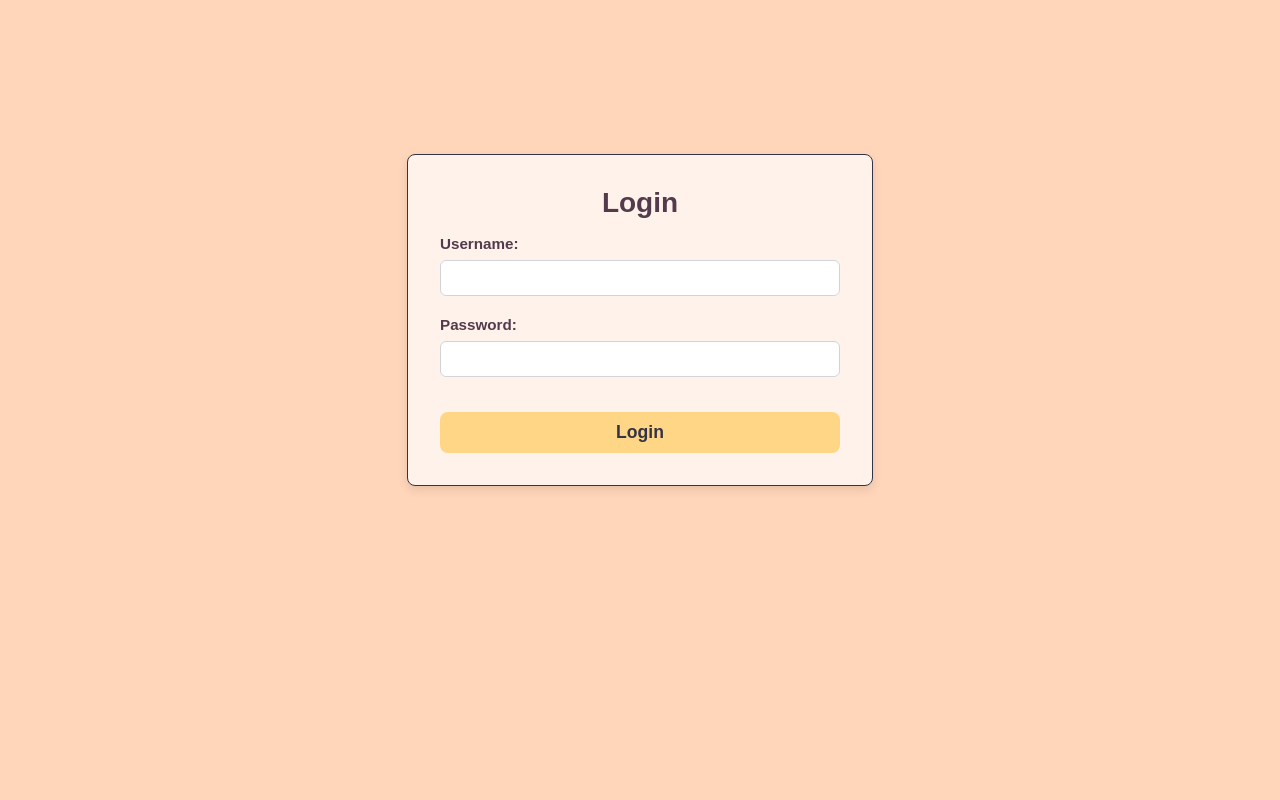
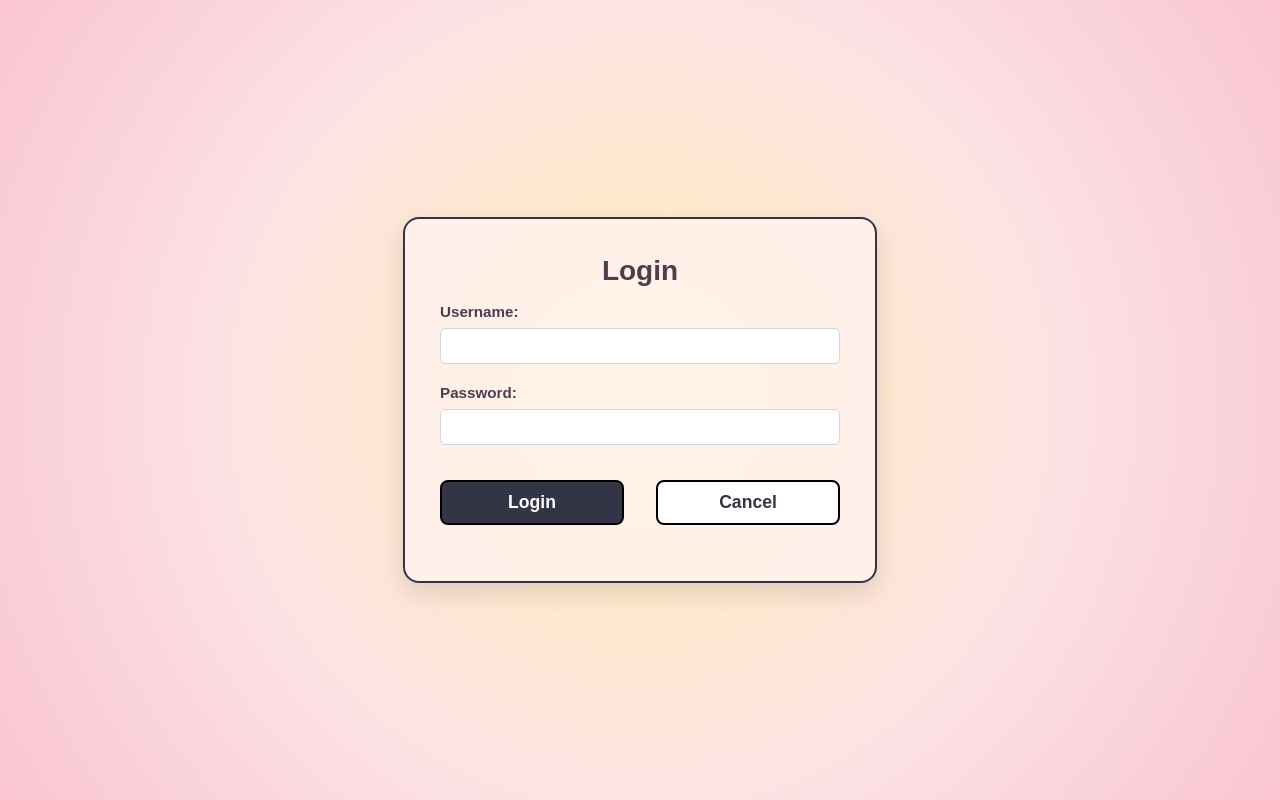
Before and after one commit to sruthi-55/NotesApp, a React (Vite) app in the folder NotesApp_frontend/notes-frontend/: page /login in a window 1280 px wide. Built offline with nearby package versions, Linux system fonts and the light colour scheme.

Commit message:
Style HomePage, Login and Register pages

```diff
--- a/NotesApp_frontend/notes-frontend/src/pages/AuthForm.module.css
+++ b/NotesApp_frontend/notes-frontend/src/pages/AuthForm.module.css
@@ -1,9 +1,14 @@
 body{
   margin: 0;
-  background-color: #FFD6BA;
+  min-height: 100vh;
+  background:
+  radial-gradient(circle at center, #FFF1B8 0%, #FDE2E4 55%, #F9C5D1 100%);
+
+  background-repeat: no-repeat;
+  background-size: cover;
 }
 .pageWrapper {
-  height: 80vh;
+  height: 100vh;
   display: flex;
   justify-content: center;
   align-items:center;
@@ -12,11 +17,12 @@ body{
 
 .container {
   width: 400px;
-  margin: 3rem auto;
-  padding: 2rem;
-  background-color: #FFF2EB;
-  border-radius: 0.5rem;
-  box-shadow: 0 4px 10px rgba(0, 0, 0, 0.1);
+  /* margin: 3rem auto; */
+  padding: 2.2rem;
+  background: rgba(255, 242, 235, 0.9);
+  backdrop-filter: blur(10px);
+  border-radius: 16px;
+  box-shadow: 0 10px 25px rgba(0, 0, 0, 0.12);
 
   font-family: "Ancizar Sans", sans-serif;
   font-optical-sizing: auto;
@@ -24,7 +30,8 @@ body{
   font-style: normal;
 
   color: #533B4D;
-  border: 1px solid #333446;
+  border: 2px solid #333446;
+  /* margin-top: 200px; */
 }
 
 .title {
@@ -63,7 +70,7 @@ body{
   box-shadow: 0 0 0 3px #FFAAAA;
 }
 
-.button {
+/* .button {
   margin-top: 15px;
   width: 100%;
   background-color: #FFD586;
@@ -80,4 +87,60 @@ body{
 
 .button:hover {
   background-color: #FFAAAA;
+} */
+
+.buttonGroup {
+  display: flex;
+  justify-content: center;
+  gap: 2rem;
+  margin-top: -20px;
+  margin-bottom: 20px;
 }
+
+.button {
+  margin-top: 35px;
+  width: 100%;
+  background-color: #FFD586;
+  color: #333446;
+  padding: 0.65rem 0;
+  font-weight: 700;
+  font-size: 1.1rem;
+  border: none;
+  border-radius: 0.5rem;
+  cursor: pointer;
+  transition: background-color 0.3s ease;
+  user-select: none;
+  border: 2px solid black;
+}
+
+
+
+.loginButton {
+  background-color: #333446;
+  color: #fff;
+}
+
+.loginButton:hover {
+  background-color: #FFD586;
+  color: #333446;
+}
+
+.registerButton {
+  background-color: #fff;
+  color: #333446;
+}
+
+.registerButton:hover {
+  background-color: #FFD586;
+  color: #333446;
+}
+
+.cancelButton {
+  background-color: #fff;
+  color: #333446;
+}
+
+.cancelButton:hover {
+  background-color: #FFD586;
+  color: #333446;
+}
--- a/NotesApp_frontend/notes-frontend/src/pages/HomePage.module.css
+++ b/NotesApp_frontend/notes-frontend/src/pages/HomePage.module.css
@@ -8,15 +8,28 @@ body{
   display: flex;
   justify-content: center;
   align-items: center;
-  background-color: rgba(0, 0, 0, 0.1);  /* body background */
-  background-image: linear-gradient(to right, #ffe3e1, #ffc7c7);
+  background:
+    radial-gradient(at 15% 25%, #FFE5EC 0px, transparent 50%),
+    radial-gradient(at 85% 20%, #FFF1B8 0px, transparent 45%),
+    radial-gradient(at 50% 85%, #FFC2D1 0px, transparent 50%),
+    #FDE2E4;
+
+  /* background:
+  radial-gradient(circle at center, #FFF1B8 0%, #FDE2E4 55%, #F9C5D1 100%); */
+
+  /* background:
+  radial-gradient(40% 50% at 20% 20%, #FFE5EC 0%, transparent 60%),
+  radial-gradient(45% 40% at 80% 30%, #FFF1B8 0%, transparent 60%),
+  radial-gradient(50% 45% at 50% 85%, #FFC2D1 0%, transparent 60%),
+  #FDE2E4; */
+
 }
 
 .box {
   width: 50%;
   margin: 0 auto;
   padding: 2rem;
-  background-color: rgb(248, 232, 238);
+  background-color: #FFF6F8;
   border-radius: 30px;
   box-shadow: 0 4px 10px linear-gradient(to right,#ffe3e1,#ffc7c7);
 
@@ -25,7 +38,7 @@ body{
   font-size: 37px;
   text-align: center;
   padding: 80px 40px;
-  border: 2px solid #333446;
+  border: 2.5px solid #333446;
 }
 
 .title {
--- a/NotesApp_frontend/notes-frontend/src/pages/Login.jsx
+++ b/NotesApp_frontend/notes-frontend/src/pages/Login.jsx
@@ -47,9 +47,17 @@ function Login() {
             />
           </div>
 
-          <button className={styles.button} type="submit">
-            Login
-          </button>
+          <div className={styles.buttonGroup}>
+            <button type="submit"
+              className={`${styles.button} ${styles.loginButton}`}>
+              Login
+            </button>
+            <button
+              className={`${styles.button} ${styles.cancelButton}`}
+              onClick={() => navigate("/")}>
+              Cancel
+            </button>
+          </div>
         </form>
       </div>
     </div>
--- a/NotesApp_frontend/notes-frontend/src/pages/Register.jsx
+++ b/NotesApp_frontend/notes-frontend/src/pages/Register.jsx
@@ -71,9 +71,18 @@ function Register() {
             />
           </div>
 
-          <button className={styles.button} type="submit">
-            Register
-          </button>
+          <div className={styles.buttonGroup}>
+            <button
+              className={`${styles.button} ${styles.loginButton}`}
+              type="submit">
+              Register
+            </button>
+            <button
+              className={`${styles.button} ${styles.registerButton}`}
+              onClick={() => navigate("/")}>
+              Cancel
+            </button>
+          </div>
         </form>
       </div>
     </div>
```
